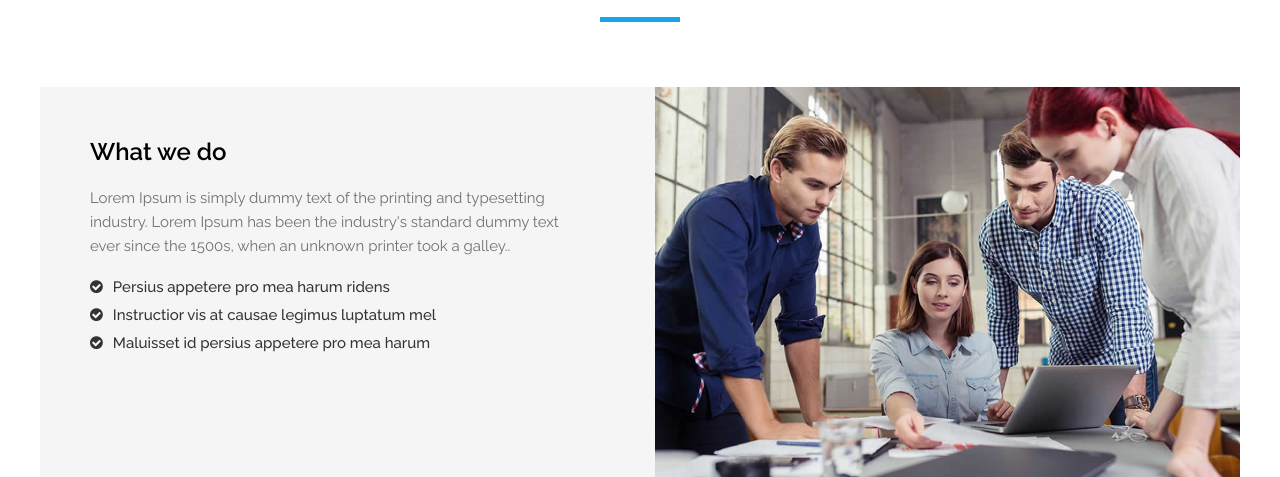
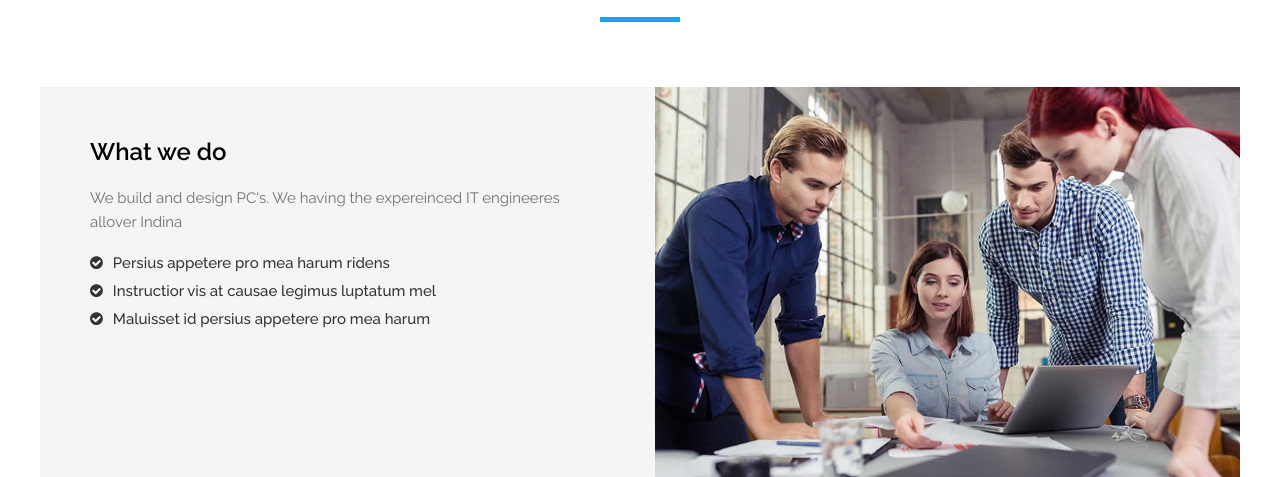
Before and after one commit to JnaneshJnanny/DemoWebsite, a plain HTML site: page it-next/it_about.html in a window 1280 px wide. Shown: the part 623-1100 px from the top of the page. Drawn offline with Linux system fonts and the light colour scheme; some packages are replaced by stand-ins of ours.

Commit message:
about us

```diff
--- a/it-next/it_about.html
+++ b/it-next/it_about.html
@@ -182,8 +182,7 @@
       <div class="col-lg-6 col-md-6 col-sm-12 about_cont_blog">
         <div class="full text_align_left">
           <h3>What we do</h3>
-          <p>Lorem Ipsum is simply dummy text of the printing and typesetting industry. Lorem Ipsum has been the industry's
-            standard dummy text ever since the 1500s, when an unknown printer took a galley..</p>
+          <p>We build and design PC's. We having the expereinced IT engineeres allover Indina</p>
           <ul>
             <li><i class="fa fa-check-circle"></i>Persius appetere pro mea harum ridens</li>
             <li><i class="fa fa-check-circle"></i>Instructior vis at causae legimus luptatum mel</li>
```
